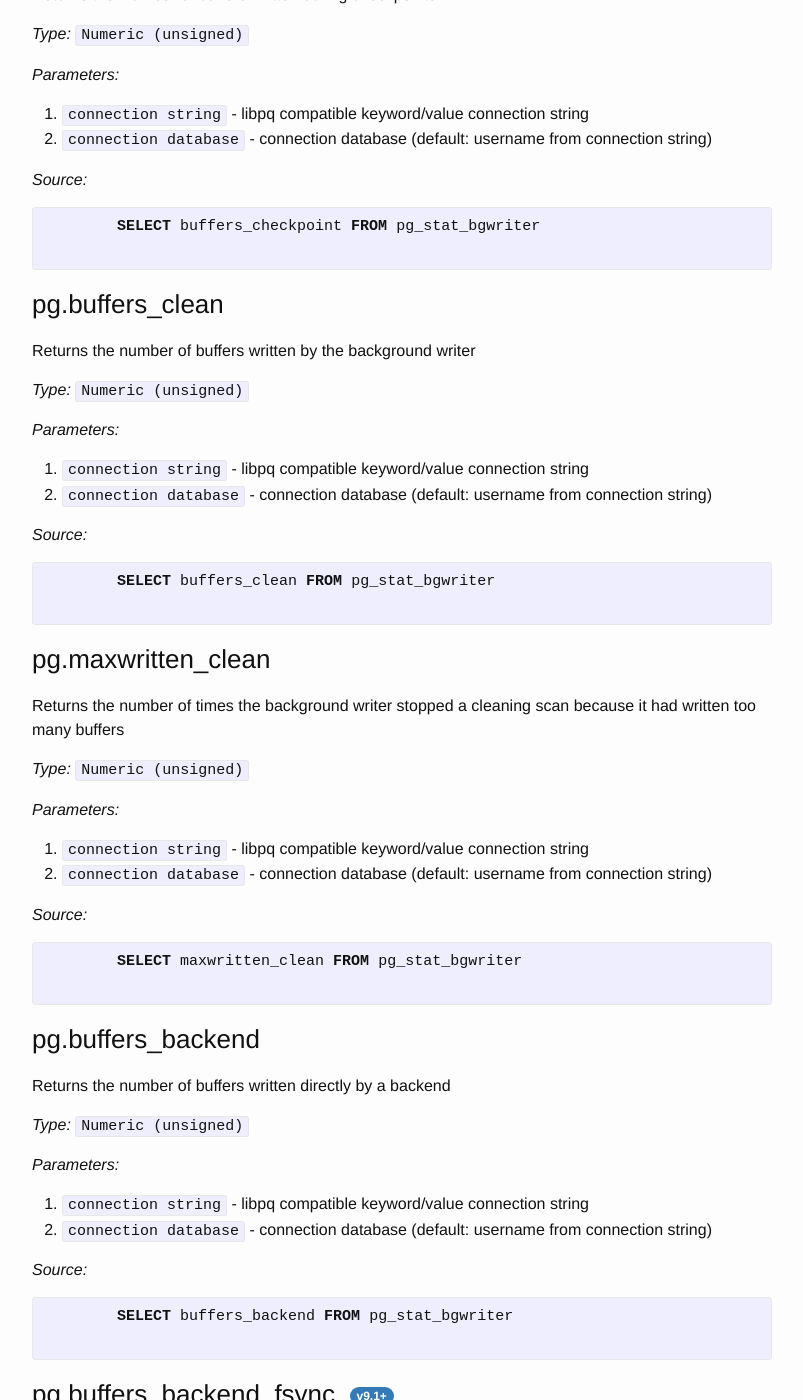
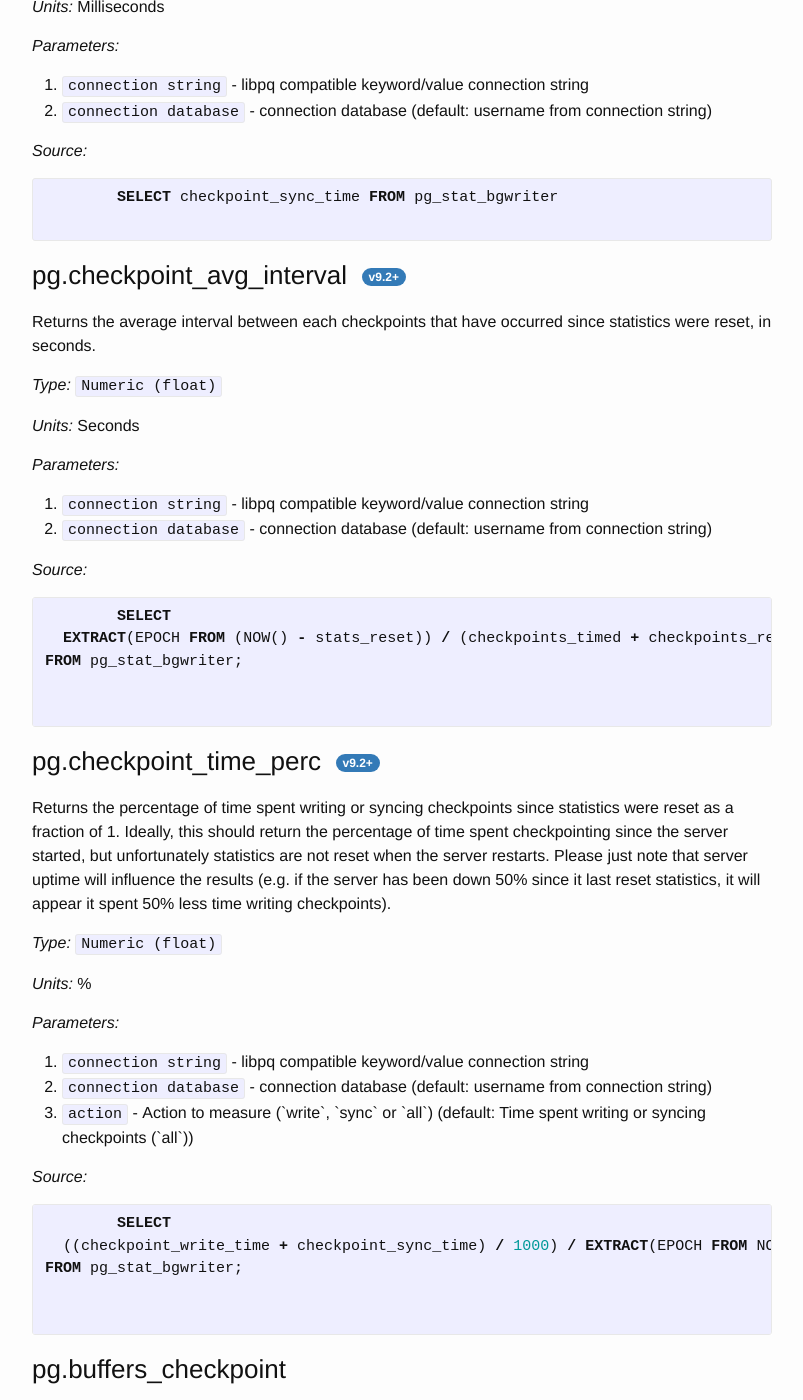
Before and after one commit to zabbix-tools/libzbxpgsql, a Jekyll site: the page built from _docs/server-keys.md, in a window 1280 px wide and 1400 px high, scrolled down 6340 px. Shown: the whole window, without its empty margins (238-1041 px from the left). Built offline with Jekyll 4.4.1, drawn with Linux system fonts in a browser that asks for light colours; some of the changed text lies outside the part shown.

Commit message:
Added new items keys

```diff
--- a/_data/keys/database.yaml
+++ b/_data/keys/database.yaml
@@ -113,6 +113,23 @@
         return statistics for this database (may differ from the connected
         database)
       default: sum for all database
+
+- key: pg.db.blks_perc
+  description: >
+    Returns the percentage of in-memory cache hits to disk reads as a fraction
+    of 1.
+
+    A high value (close to 1) indicates most reads are served from cache,
+    while a low value (close to 0) indicates most reads are served from slower
+    disk media.
+
+  type: Numeric (float)
+  parameters:
+    - parameter: database
+      description: >
+        return statistics for this database (may differ from the connected
+        database)
+      default: average for all database
 
 - key: pg.db.tup_returned
   description: Returns the number of rows returned by queries in this database
--- a/_data/keys/server.yaml
+++ b/_data/keys/server.yaml
@@ -7,6 +7,12 @@
   description: >
     Monitor the availability of a PostgreSQL server. Returns 1 if the Zabbix Agent
     can connect to a PostgreSQL database with the specified connection string.
+
+    If you are using connection pooling, the connection string specified in
+    this key should bypass your pooling agent to better reflect the
+    availability of your PostgreSQL server. All other keys can be safely
+    rerouted through a pooling agent.
+
   type: Numeric (Unsigned)
   value-map:
     0: Failure
@@ -17,6 +23,7 @@
   description: >
     Returns the version string of the connected PostgreSQL Server
   type: Text
+  sample: PostgreSQL 9.4.4 on x86_64-unknown-linux-gnu, compiled by gcc (GCC) 4.8.3 20140911 (Red Hat 4.8.3-9), 64-bit
   source: SELECT version();
 
 - key: pg.starttime
@@ -29,11 +36,17 @@
   description: >
     Returns the number of seconds since the PostgreSQL server process started
   type: Numeric (Unsigned)
+  units: Seconds
   source: SELECT EXTRACT(EPOCH FROM NOW()) - EXTRACT(EPOCH FROM pg_postmaster_start_time());
 
 - key: pg.setting.discovery
   description: >
-    Returns a JSON array of all known settings available for monitoring
+    Returns a JSON array of all known settings available for monitoring.
+
+    This key is useful for monitoring changes to all configuration values if
+    needed. The more recommended practice however, is to manually define keys
+    in your template for settings that are important to you which may then also
+    be used in composite graphs, triggers, etc.
   type: Discovery
   macros:
     - macro: "{#SETTING}"
@@ -62,7 +75,12 @@
     useful for validating and monitoring changes to configuration items such as
     the PostgreSQL data directory, share buffers, log file locations, etc.
 
-    For more information, see [pg_setting](http://www.postgresql.org/docs/9.4/static/view-pg-settings.html).
+    The return type is determined by the PostgreSQL `vartype` of the requested
+    setting.
+
+    For more information, see
+    [pg_setting](http://www.postgresql.org/docs/9.4/static/view-pg-settings.html).
+
   type: pg_settings.vartype
   parameters:
     - parameter: setting
@@ -112,31 +130,71 @@
     LIMIT 1
 
 - key: pg.checkpoints_timed
-  description: Returns the number of scheduled checkpoints that have been performed
+  description: >
+    Returns the number of scheduled checkpoints that have been performed
   type: Numeric (unsigned)
   source: SELECT checkpoints_timed FROM pg_stat_bgwriter
 
 - key: pg.checkpoints_req
-  description: Returns the number of requested checkpoints that have been performed
+  description: >
+    Returns the number of requested checkpoints that have been performed
   type: Numeric (unsigned)
   source: SELECT checkpoints_req FROM pg_stat_bgwriter
 
 - key: pg.checkpoint_write_time
-  description: Returns the total amount of time that has been spent in the portion of checkpoint processing where files are written to disk, in milliseconds
+  description: >
+    Returns the total amount of time that has been spent in the portion of
+    checkpoint processing where files are written to disk, in milliseconds
   type: Numeric (float)
   units: Milliseconds
   require: 9.2
   source: SELECT checkpoint_write_time FROM pg_stat_bgwriter
 
 - key: pg.checkpoint_sync_time
-  description: Returns the total amount of time that has been spent in the portion of checkpoint processing where files are synchronized to disk, in milliseconds
+  description: >
+    Returns the total amount of time that has been spent in the portion of
+    checkpoint processing where files are synchronized to disk, in milliseconds
   type: Numeric (float)
   units: Milliseconds
   require: 9.2
   source: SELECT checkpoint_sync_time FROM pg_stat_bgwriter
 
+- key: pg.checkpoint_avg_interval
+  description: >
+    Returns the average interval between each checkpoints that have occurred
+    since statistics were reset, in seconds.
+  type: Numeric (float)
+  units: Seconds
+  require: 9.2
+  source: >
+    SELECT
+      EXTRACT(EPOCH FROM (NOW() - stats_reset)) / (checkpoints_timed + checkpoints_req)
+    FROM pg_stat_bgwriter;
+
+- key: pg.checkpoint_time_perc
+  description: >
+    Returns the percentage of time spent writing or syncing checkpoints since
+    statistics were reset as a fraction of 1.
+
+    Ideally, this should return the percentage of time spent checkpointing
+    since the server started, but unfortunately statistics are not reset when
+    the server restarts. Please just note that server uptime will influence
+    the results (e.g. if the server has been down 50% since it last reset
+    statistics, it will appear it spent 50% less time writing checkpoints).
+  type: Numeric (float)
+  units: "%"
+  require: 9.2
+  parameters:
+    - parameter: action
+      description: Action to measure (`write`, `sync` or `all`)
+      default: Time spent writing or syncing checkpoints (`all`)
+  source: >
+    SELECT
+      ((checkpoint_write_time + checkpoint_sync_time) / 1000) / EXTRACT(EPOCH FROM NOW() - stats_reset)
+    FROM pg_stat_bgwriter;
+
 - key: pg.buffers_checkpoint
-  description: Returns the Number of buffers written during checkpoints
+  description: Returns the number of buffers written during checkpoints
   type: Numeric (unsigned)
   source: SELECT buffers_checkpoint FROM pg_stat_bgwriter
 
@@ -146,7 +204,9 @@
   source: SELECT buffers_clean FROM pg_stat_bgwriter
 
 - key: pg.maxwritten_clean
-  description: Returns the number of times the background writer stopped a cleaning scan because it had written too many buffers
+  description: >
+    Returns the number of times the background writer stopped a cleaning scan
+    because it had written too many buffers
   type: Numeric (unsigned)
   source: SELECT maxwritten_clean FROM pg_stat_bgwriter
 
@@ -156,7 +216,10 @@
   source: SELECT buffers_backend FROM pg_stat_bgwriter
 
 - key: pg.buffers_backend_fsync
-  description: Returns the number of times a backend had to execute its own fsync call (normally the background writer handles those even when the backend does its own write)
+  description: >
+    Returns the number of times a backend had to execute its own fsync call
+    (normally the background writer handles those even when the backend does
+    its own write)
   type: Numeric (unsigned)
   source: SELECT buffers_backend_fsync FROM pg_stat_bgwriter
   require: 9.1
--- a/_includes/keys.html
+++ b/_includes/keys.html
@@ -14,15 +14,15 @@
 </h3>
 {% if key.description %}<p>{{ key.description | markdownify }}</p>{% endif %}
 
+{% if key.type %}
 <!-- Key type -->
-{% if key.type %}
 <p>
 	<em>Type:</em>&nbsp;<code>{{ key.type }}</code>
 </p>
 {% endif %}
 
+{% if key.units %}
 <!-- Key units -->
-{% if key.units %}
 <p>
 	<em>Units:</em>&nbsp;{{ key.units }}
 </p>
@@ -55,8 +55,8 @@
 	{% endfor %}
 </ol>
 
+{% if key.macros %}
 <!-- Discovery key macros -->
-{% if key.macros %}
 <p><em>Macros:</em></p>
 <ul class="params">
 	{% for macro in key.macros %}
@@ -67,15 +67,23 @@
 </ul>
 {% endif %}
 
+{% if key.example %}
 <!-- Key example usage -->
-{% if key.example %}
 <p>
 	<em>Example:</em><p>{{ key.example | markdownify }}</p>
 </p>
 {% endif %}
 
+{% if key.sample %}
+<!-- Key output sample -->
+<p><em>Sample:</em></p>
+<pre>
+{{ key.sample }}
+</pre>
+{% endif %}
+
+{% if key.source %}
 <!-- Key source -->
-{% if key.source %}
 <p><em>Source:</em></p>
 	{% highlight sql %}
 	{{ key.source }}
```
